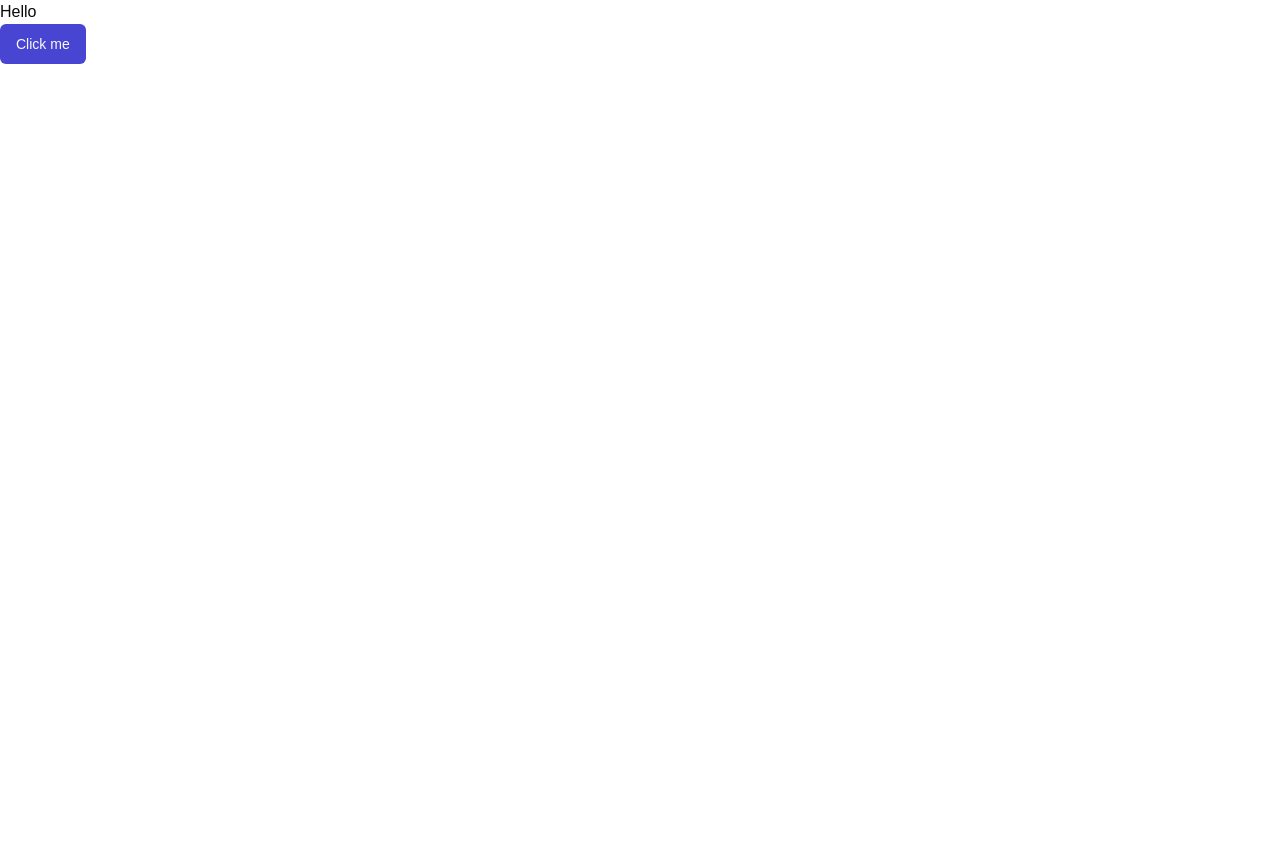
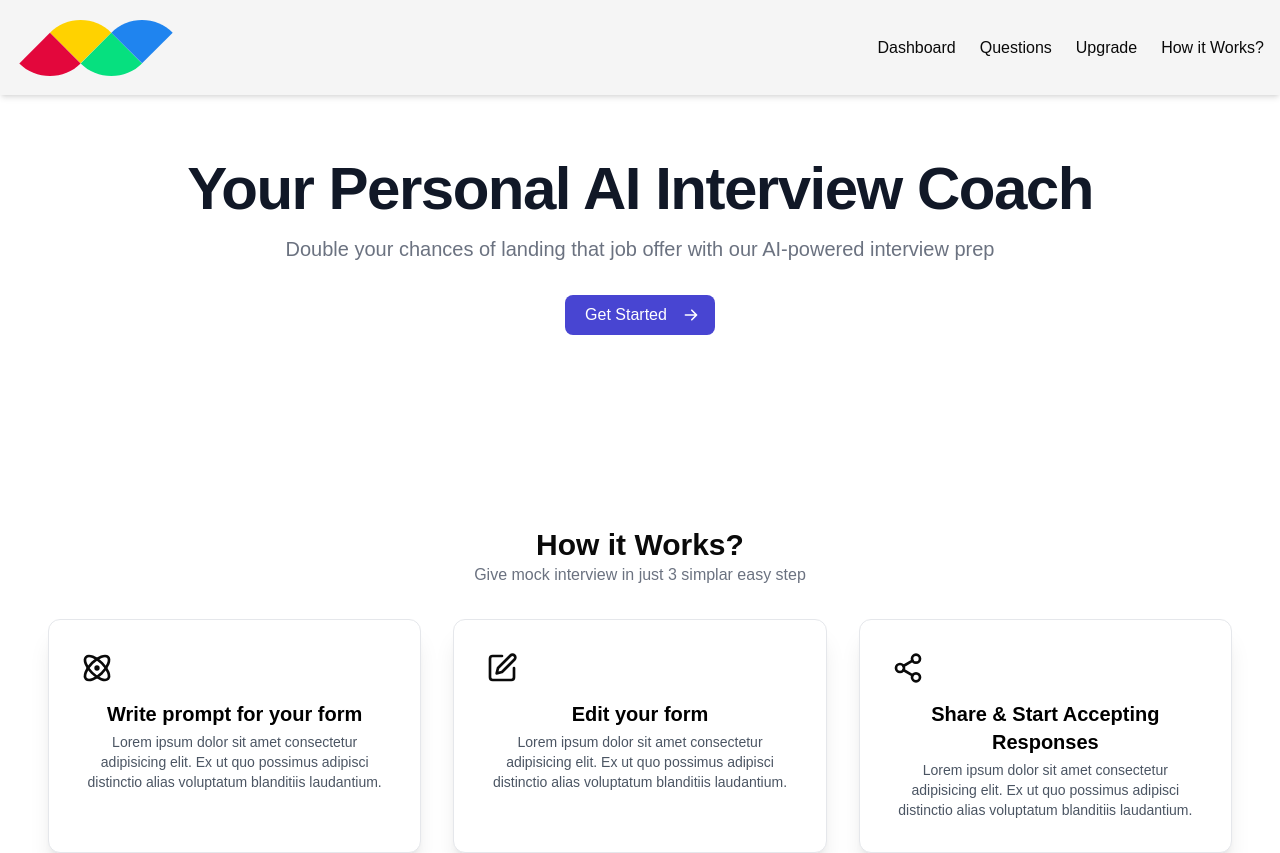
Before and after one commit to namanrox/ai-mock-interview, a Next.js app: page / in a window 1280 px wide. Shown: the top 853 px of the page. Before the commit the page ends 800 px from the top, so only its background shows below. Built offline with nearby package versions, Linux system fonts and the light colour scheme.

Commit message:
first page created completely and logo created

```diff
--- a/app/dashboard/_components/Header.jsx
+++ b/app/dashboard/_components/Header.jsx
@@ -27,7 +27,7 @@
           className={`hover:text-primary hover:font-bold transition-all cursor-pointer ${
             path == "/questions" && "text-primary font-bold"
           }`}
-          onClick={() => router.replace("/questions")}
+          onClick={() => router.replace("/")}
         >
           Questions
         </li>
@@ -43,7 +43,7 @@
           className={`hover:text-primary hover:font-bold transition-all cursor-pointer ${
             path == "/how_it_works" && "text-primary font-bold"
           }`}
-          onClick={() => router.replace("/how_it_works")}
+          onClick={() => router.replace("/")}
         >
           How it Works?
         </li>
--- a/app/page.js
+++ b/app/page.js
@@ -1,11 +1,147 @@
+"use client";
 import { Button } from "@/components/ui/button";
-import Image from "next/image";
+import { useRouter } from "next/navigation";
+import Header from "./dashboard/_components/Header";
 
 export default function Home() {
+  const router = useRouter();
   return (
     <div>
-      <h2>Hello</h2>
-      <Button>Click me</Button>
+      <Header />
+      <div className="py-8 px-4 mx-auto max-w-screen-xl text-center lg:py-16 lg:px-12">
+        <h1 className="mb-4 text-4xl font-extrabold tracking-tight leading-none text-gray-900 md:text-5xl lg:text-6xl dark:text-white">
+          Your Personal AI Interview Coach
+        </h1>
+        <p className="mb-8 text-lg font-normal text-gray-500 lg:text-xl sm:px-16 xl:px-48 dark:text-gray-400">
+          Double your chances of landing that job offer with our AI-powered
+          interview prep
+        </p>
+        <div className="flex flex-col mb-8 lg:mb-16 space-y-4 sm:flex-row sm:justify-center sm:space-y-0 sm:space-x-4">
+          <Button
+            className="inline-flex justify-center items-center py-3 px-5 text-base font-medium text-center text-white rounded-lg bg-primary hover:bg-primary focus:ring-4 focus:ring-primary-300 dark:focus:ring-primary-900"
+            onClick={() => router.replace("/dashboard")}
+          >
+            Get Started
+            <svg
+              class="ml-2 -mr-1 w-5 h-5"
+              fill="currentColor"
+              viewBox="0 0 20 20"
+              xmlns="http://www.w3.org/2000/svg"
+            >
+              <path
+                fill-rule="evenodd"
+                d="M10.293 3.293a1 1 0 011.414 0l6 6a1 1 0 010 1.414l-6 6a1 1 0 01-1.414-1.414L14.586 11H3a1 1 0 110-2h11.586l-4.293-4.293a1 1 0 010-1.414z"
+                clip-rule="evenodd"
+              ></path>
+            </svg>
+          </Button>
+        </div>
+      </div>
+      <div className="py-8 bg-white z-50 px-4 mx-auto max-w-screen-xl text-center lg:py-16 lg:px-12">
+        <h2 className="font-bold text-3xl">How it Works?</h2>
+        <h2 className="text-md text-gray-500">
+          Give mock interview in just 3 simplar easy step
+        </h2>
+        <div className="mt-8 grid grid-cols-1 gap-8 md:grid-cols-2 lg:grid-cols-3">
+          <a
+            className="block rounded-xl border bg-white border-gray-200 p-8 shadow-xl transition hover:border-pink-500/10 hover:shadow-pink-500/10"
+            href="#"
+          >
+            <svg
+              xmlns="http://www.w3.org/2000/svg"
+              width="24"
+              height="24"
+              viewBox="0 0 24 24"
+              fill="none"
+              stroke="currentColor"
+              stroke-width="2"
+              stroke-linecap="round"
+              stroke-linejoin="round"
+              class="lucide lucide-atom h-8 w-8"
+            >
+              <circle cx="12" cy="12" r="1"></circle>
+              <path d="M20.2 20.2c2.04-2.03.02-7.36-4.5-11.9-4.54-4.52-9.87-6.54-11.9-4.5-2.04 2.03-.02 7.36 4.5 11.9 4.54 4.52 9.87 6.54 11.9 4.5Z"></path>
+              <path d="M15.7 15.7c4.52-4.54 6.54-9.87 4.5-11.9-2.03-2.04-7.36-.02-11.9 4.5-4.52 4.54-6.54 9.87-4.5 11.9 2.03 2.04 7.36.02 11.9-4.5Z"></path>
+            </svg>
+            <h2 className="mt-4 text-xl font-bold text-black">
+              Write prompt for your form
+            </h2>
+            <p className="mt-1 text-sm text-gray-600">
+              Lorem ipsum dolor sit amet consectetur adipisicing elit. Ex ut quo
+              possimus adipisci distinctio alias voluptatum blanditiis
+              laudantium.
+            </p>
+          </a>
+          <a
+            className="block rounded-xl border bg-white border-gray-200 p-8 shadow-xl transition hover:border-pink-500/10 hover:shadow-pink-500/10"
+            href="#"
+          >
+            <svg
+              xmlns="http://www.w3.org/2000/svg"
+              width="24"
+              height="24"
+              viewBox="0 0 24 24"
+              fill="none"
+              stroke="currentColor"
+              stroke-width="2"
+              stroke-linecap="round"
+              stroke-linejoin="round"
+              class="lucide lucide-square-pen h-8 w-8"
+            >
+              <path d="M12 3H5a2 2 0 0 0-2 2v14a2 2 0 0 0 2 2h14a2 2 0 0 0 2-2v-7"></path>
+              <path d="M18.375 2.625a2.121 2.121 0 1 1 3 3L12 15l-4 1 1-4Z"></path>
+            </svg>
+            <h2 className="mt-4 text-xl font-bold text-black">
+              Edit your form
+            </h2>
+            <p className="mt-1 text-sm text-gray-600">
+              Lorem ipsum dolor sit amet consectetur adipisicing elit. Ex ut quo
+              possimus adipisci distinctio alias voluptatum blanditiis
+              laudantium.
+            </p>
+          </a>
+          <a
+            className="block rounded-xl border bg-white border-gray-200 p-8 shadow-xl transition hover:border-pink-500/10 hover:shadow-pink-500/10"
+            href="#"
+          >
+            <svg
+              xmlns="http://www.w3.org/2000/svg"
+              width="24"
+              height="24"
+              viewBox="0 0 24 24"
+              fill="none"
+              stroke="currentColor"
+              stroke-width="2"
+              stroke-linecap="round"
+              stroke-linejoin="round"
+              class="lucide lucide-share2 h-8 w-8"
+            >
+              <circle cx="18" cy="5" r="3"></circle>
+              <circle cx="6" cy="12" r="3"></circle>
+              <circle cx="18" cy="19" r="3"></circle>
+              <line x1="8.59" x2="15.42" y1="13.51" y2="17.49"></line>
+              <line x1="15.41" x2="8.59" y1="6.51" y2="10.49"></line>
+            </svg>
+            <h2 className="mt-4 text-xl font-bold text-black">
+              Share & Start Accepting Responses
+            </h2>
+            <p className="mt-1 text-sm text-gray-600">
+              Lorem ipsum dolor sit amet consectetur adipisicing elit. Ex ut quo
+              possimus adipisci distinctio alias voluptatum blanditiis
+              laudantium.
+            </p>
+          </a>
+        </div>
+        <div className="mt-12 text-center">
+          <Button
+            className="bg-pink-600 hover:bg-pink-700 text-white px-12 py-3 text-sm font-medium rounded focus:outline-none focus:ring focus:ring-yellow-400"
+            onClick={() => router.replace("/dashboard")}
+          >
+            Get Started Today
+          </Button>
+        </div>
+      </div>
     </div>
+    // </div>
   );
 }
```
Also changed, not shown: public/logo.svg.
